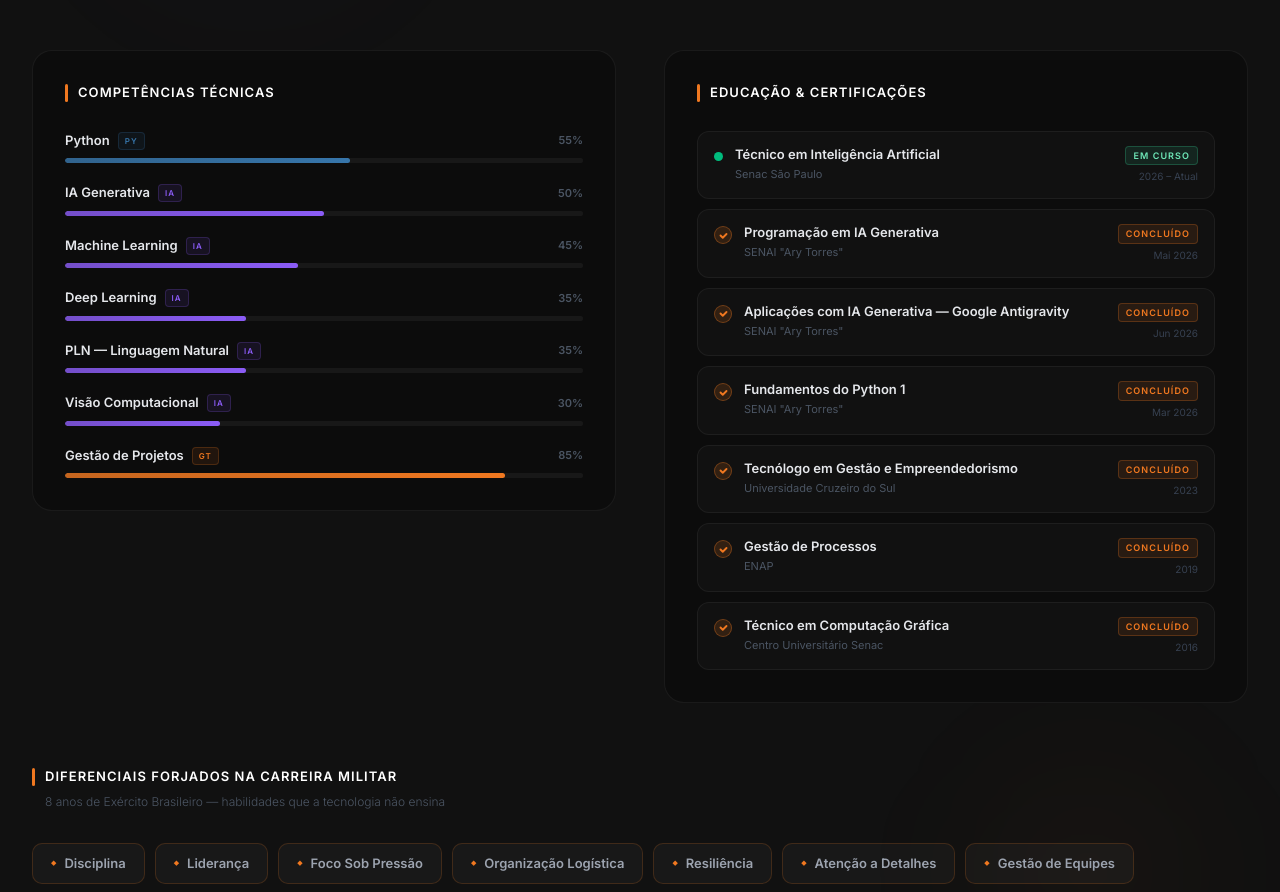
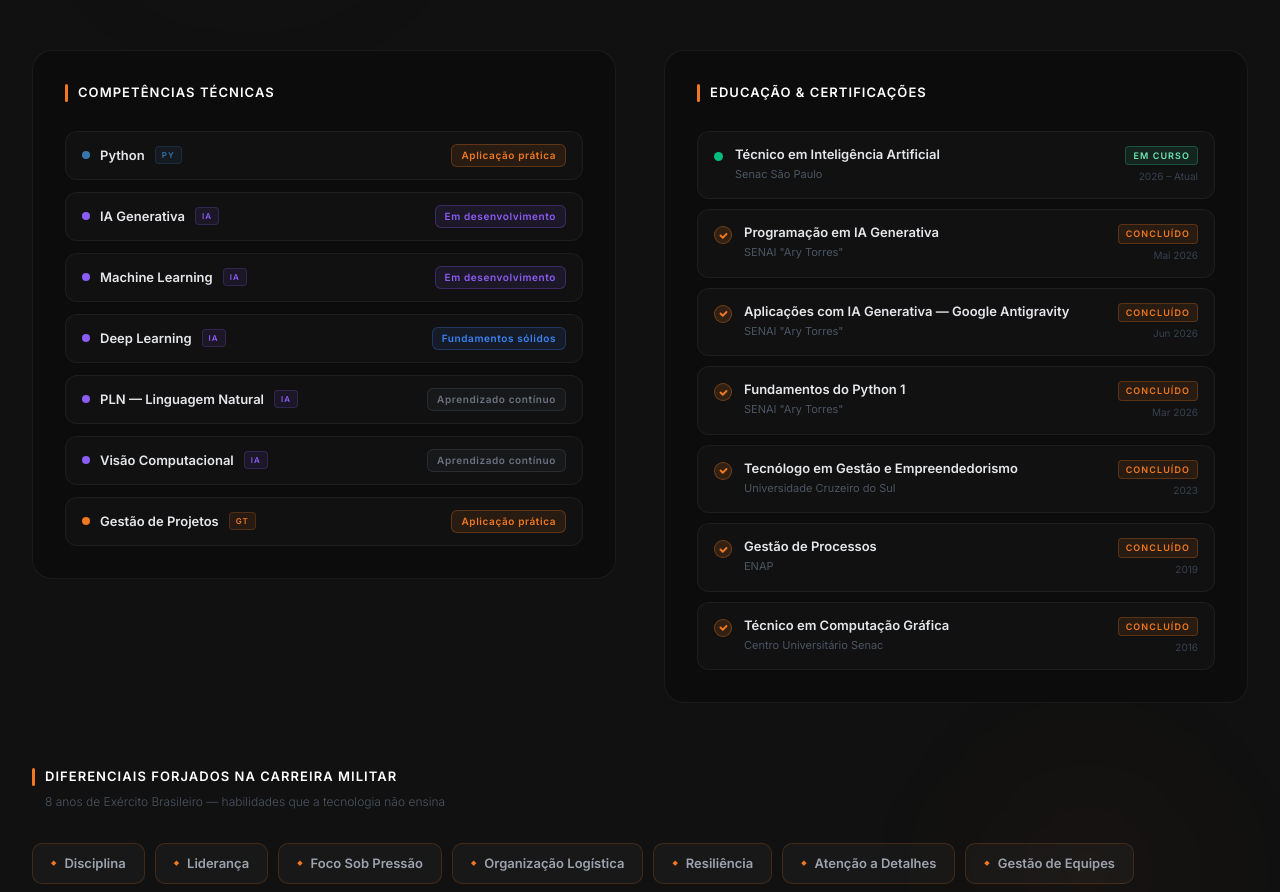
Before and after one commit to Borba402/portifolio-wellington-lima, a Next.js app: page / in a window 1280 px wide. Shown: the part 3820-4712 px from the top of the page. Built offline with nearby package versions, Linux system fonts and the light colour scheme; no server answers.

Commit message:
feat(habilidades): substitui barras de progresso por labels qualitativos de nível

```diff
--- a/components/Habilidades.tsx
+++ b/components/Habilidades.tsx
@@ -2,14 +2,21 @@
 import { motion } from "framer-motion";
 
 const skills = [
-  { name: "Python", level: 55, category: "Python", color: "#3776AB" },
-  { name: "IA Generativa", level: 50, category: "IA", color: "#8B5CF6" },
-  { name: "Machine Learning", level: 45, category: "IA", color: "#8B5CF6" },
-  { name: "Deep Learning", level: 35, category: "IA", color: "#8B5CF6" },
-  { name: "PLN — Linguagem Natural", level: 35, category: "IA", color: "#8B5CF6" },
-  { name: "Visão Computacional", level: 30, category: "IA", color: "#8B5CF6" },
-  { name: "Gestão de Projetos", level: 85, category: "Gestão", color: "#F07820" },
+  { name: "Python", label: "Aplicação prática", category: "Python", color: "#3776AB" },
+  { name: "IA Generativa", label: "Em desenvolvimento", category: "IA", color: "#8B5CF6" },
+  { name: "Machine Learning", label: "Em desenvolvimento", category: "IA", color: "#8B5CF6" },
+  { name: "Deep Learning", label: "Fundamentos sólidos", category: "IA", color: "#8B5CF6" },
+  { name: "PLN — Linguagem Natural", label: "Aprendizado contínuo", category: "IA", color: "#8B5CF6" },
+  { name: "Visão Computacional", label: "Aprendizado contínuo", category: "IA", color: "#8B5CF6" },
+  { name: "Gestão de Projetos", label: "Aplicação prática", category: "Gestão", color: "#F07820" },
 ];
+
+const labelStyle: Record<string, { color: string; bg: string; border: string }> = {
+  "Aplicação prática":   { color: "#F07820", bg: "rgba(240,120,32,0.10)",  border: "rgba(240,120,32,0.28)"  },
+  "Em desenvolvimento":  { color: "#8B5CF6", bg: "rgba(139,92,246,0.10)",  border: "rgba(139,92,246,0.28)"  },
+  "Fundamentos sólidos": { color: "#3B82F6", bg: "rgba(59,130,246,0.10)",  border: "rgba(59,130,246,0.28)"  },
+  "Aprendizado contínuo":{ color: "#6B7280", bg: "rgba(107,114,128,0.08)", border: "rgba(107,114,128,0.22)" },
+};
 
 const certifications = [
   {
@@ -175,11 +182,33 @@ export default function Habilidades() {
               Competências Técnicas
             </h3>
 
-            <div style={{ display: "flex", flexDirection: "column", gap: "20px" }}>
-              {skills.map((skill, index) => (
-                <div key={skill.name}>
-                  <div style={{ display: "flex", alignItems: "center", justifyContent: "space-between", marginBottom: "8px" }}>
-                    <div style={{ display: "flex", alignItems: "center", gap: "8px" }}>
+            <div style={{ display: "flex", flexDirection: "column", gap: "12px" }}>
+              {skills.map((skill, index) => {
+                const ls = labelStyle[skill.label];
+                return (
+                  <motion.div
+                    key={skill.name}
+                    initial={{ opacity: 0, x: -12 }}
+                    whileInView={{ opacity: 1, x: 0 }}
+                    viewport={{ once: true }}
+                    transition={{ duration: 0.4, delay: index * 0.06 }}
+                    style={{
+                      display: "flex", alignItems: "center", justifyContent: "space-between",
+                      background: "rgba(255,255,255,0.025)", border: "1px solid rgba(255,255,255,0.05)",
+                      borderRadius: "12px", padding: "12px 16px",
+                      transition: "border-color 0.2s, background 0.2s",
+                    }}
+                    onMouseEnter={(e) => {
+                      (e.currentTarget as HTMLElement).style.borderColor = `${skill.color}33`;
+                      (e.currentTarget as HTMLElement).style.background = `${skill.color}08`;
+                    }}
+                    onMouseLeave={(e) => {
+                      (e.currentTarget as HTMLElement).style.borderColor = "rgba(255,255,255,0.05)";
+                      (e.currentTarget as HTMLElement).style.background = "rgba(255,255,255,0.025)";
+                    }}
+                  >
+                    <div style={{ display: "flex", alignItems: "center", gap: "10px" }}>
+                      <span style={{ width: "8px", height: "8px", borderRadius: "50%", background: skill.color, flexShrink: 0 }} />
                       <span style={{ fontFamily: "var(--font-inter)", fontWeight: 600, fontSize: "13px", color: "#e5e7eb" }}>
                         {skill.name}
                       </span>
@@ -193,24 +222,18 @@ export default function Habilidades() {
                         {categoryLabel[skill.category]}
                       </span>
                     </div>
-                    <span style={{ fontFamily: "var(--font-inter)", fontWeight: 600, fontSize: "11px", color: "#4B5563" }}>
-                      {skill.level}%
+                    <span style={{
+                      fontFamily: "var(--font-inter)", fontWeight: 600, fontSize: "10px",
+                      letterSpacing: "0.06em", whiteSpace: "nowrap",
+                      color: ls.color, background: ls.bg,
+                      border: `1px solid ${ls.border}`,
+                      borderRadius: "6px", padding: "3px 9px",
+                    }}>
+                      {skill.label}
                     </span>
-                  </div>
-                  <div style={{ height: "5px", background: "rgba(255,255,255,0.05)", borderRadius: "999px", overflow: "hidden" }}>
-                    <motion.div
-                      initial={{ width: 0 }}
-                      whileInView={{ width: `${skill.level}%` }}
-                      viewport={{ once: true, margin: "-80px" }}
-                      transition={{ duration: 1.2, ease: "easeOut", delay: index * 0.06 }}
-                      style={{
-                        height: "100%", borderRadius: "999px",
-                        background: `linear-gradient(90deg, ${skill.color}CC, ${skill.color})`,
-                      }}
-                    />
-                  </div>
-                </div>
-              ))}
+                  </motion.div>
+                );
+              })}
             </div>
           </div>
 
```
